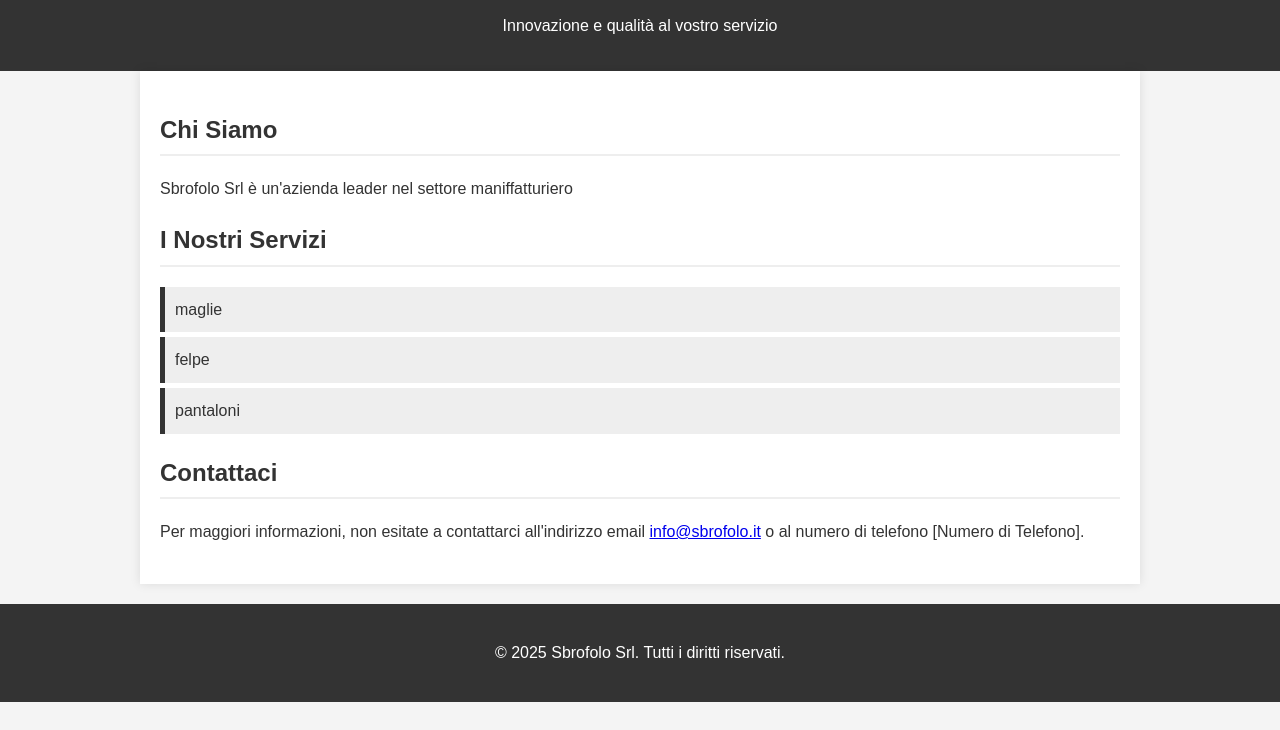
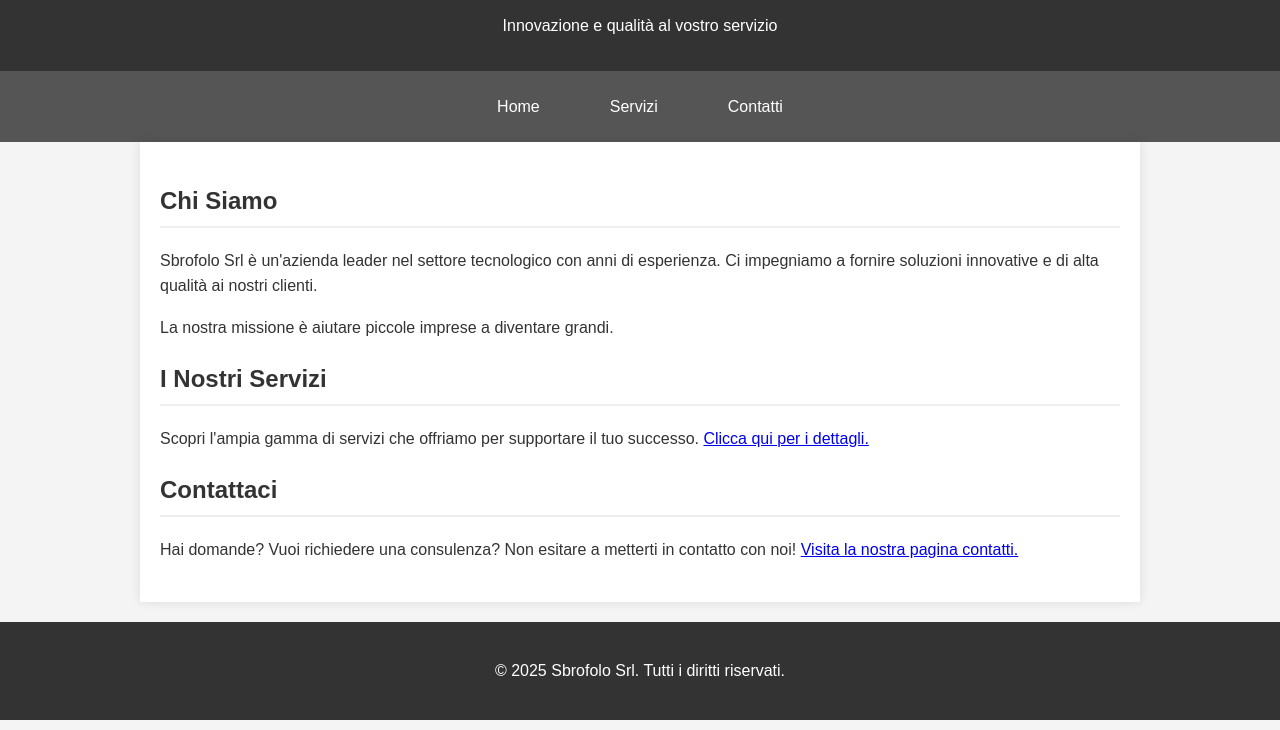
Before and after one commit to CaoVy03/sbrofolo, a plain HTML site: page index.html in a window 1280 px wide. Shown: the part 70-800 px from the top of the page. Drawn offline with Linux system fonts and the light colour scheme.

Commit message:
Aggiunte pagine Servizi e Contatti con navigazione

```diff
--- a/index.html
+++ b/index.html
@@ -11,22 +11,26 @@
         <h1>Benvenuti in Sbrofolo Srl</h1>
         <p>Innovazione e qualità al vostro servizio</p>
     </header>
+    <nav>
+        <ul>
+            <li><a href="index.html">Home</a></li>
+            <li><a href="services.html">Servizi</a></li>
+            <li><a href="contact.html">Contatti</a></li>
+        </ul>
+    </nav>
     <main>
         <section class="about">
             <h2>Chi Siamo</h2>
-            <p>Sbrofolo Srl è un'azienda leader nel settore maniffatturiero</p>
+            <p>Sbrofolo Srl è un'azienda leader nel settore tecnologico con anni di esperienza. Ci impegniamo a fornire soluzioni innovative e di alta qualità ai nostri clienti.</p>
+            <p>La nostra missione è aiutare piccole imprese a diventare grandi.</p> </section>
         <section class="services">
             <h2>I Nostri Servizi</h2>
-            <ul>
-                <li>maglie</li>
-                <li>felpe</li>
-                <li>pantaloni</li>
-            </ul>
-        </section>
+            <p>Scopri l'ampia gamma di servizi che offriamo per supportare il tuo successo. <a href="services.html">Clicca qui per i dettagli.</a></p>
+            </section>
         <section class="contact">
             <h2>Contattaci</h2>
-            <p>Per maggiori informazioni, non esitate a contattarci all'indirizzo email <a href="mailto:info@sbrofolo.it">info@sbrofolo.it</a> o al numero di telefono [Numero di Telefono].</p>
-        </section>
+            <p>Hai domande? Vuoi richiedere una consulenza? Non esitare a metterti in contatto con noi! <a href="contact.html">Visita la nostra pagina contatti.</a></p>
+            </section>
     </main>
     <footer>
         <p>&copy; 2025 Sbrofolo Srl. Tutti i diritti riservati.</p>
--- a/styles/style.css
+++ b/styles/style.css
@@ -55,3 +55,37 @@ footer {
     color: #fff;
     margin-top: 20px;
 }
+
+nav {
+    background: #555;
+    color: #fff;
+    padding: 0.5rem 0;
+    text-align: center;
+}
+
+nav ul {
+    list-style: none;
+    padding: 0;
+    margin: 0;
+    display: flex; /* Rende gli elementi del menu affiancati */
+    justify-content: center; /* Centra gli elementi */
+}
+
+nav ul li {
+    margin: 0 15px;
+    background: none; /* Rimuove lo sfondo grigio dei li in nav */
+    border-left: none; /* Rimuove il bordo a sinistra */
+}
+
+nav ul li a {
+    color: #fff;
+    text-decoration: none;
+    padding: 5px 10px;
+    display: block;
+    transition: background-color 0.3s ease;
+}
+
+nav ul li a:hover {
+    background-color: #777;
+    border-radius: 4px;
+}
```
Also changed, not shown: contact.html (added, +53 -0 lines), services.html (added, +39 -0 lines).
